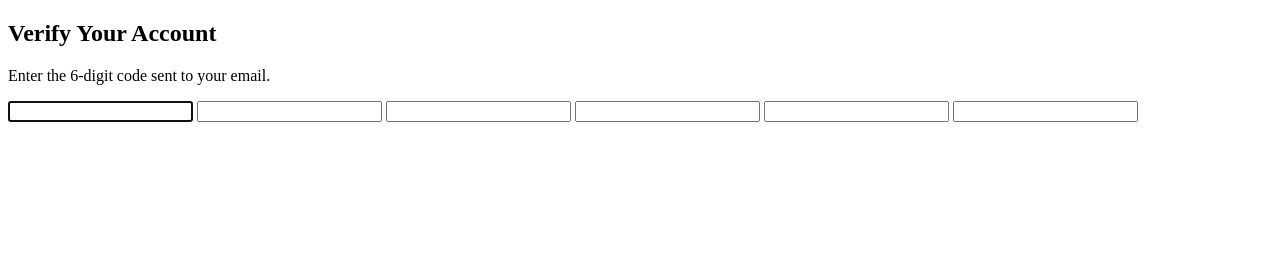
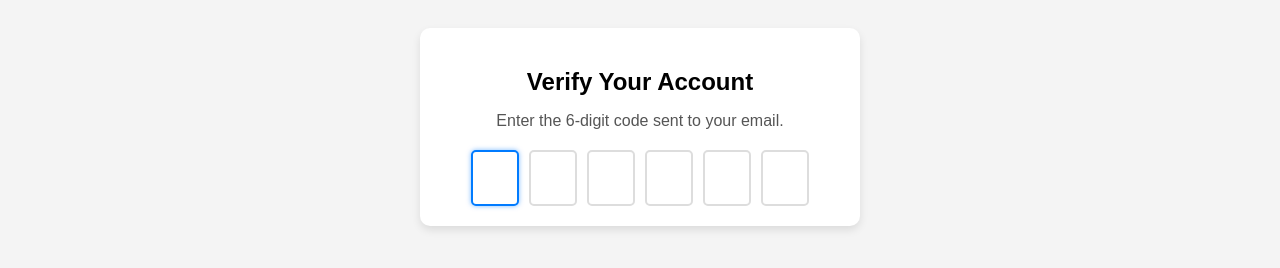
Before and after one commit to acciojob/OTP-Naman1000, a website: page main.html in a window 1280 px wide. Drawn offline with Linux system fonts and the light colour scheme.

Commit message:
created a submission

```diff
--- a/main.html
+++ b/main.html
@@ -1,12 +1,11 @@
 <!DOCTYPE html>
-
-<html>
-
+<html lang="en">
 <head>
-	<link rel="stylesheet" href="styles.css">
-
+    <meta charset="UTF-8">
+    <meta name="viewport" content="width=device-width, initial-scale=1.0">
+    <title>OTP Verification</title>
+    <link rel="stylesheet" href="styles.css">
 </head>
-
 <body>
 	<!-- the entire body must be written by student -->
 		 <div class="container">
@@ -23,7 +22,7 @@
         </div>
     </div>
 
-</script>
+	<script src="script.js"></script>
 
 </body>
 
--- a/styles.css
+++ b/styles.css
@@ -1 +1,48 @@
 /*  your css code here. If applicable */
+body {
+    font-family: Arial, sans-serif;
+    text-align: center;
+    background-color: #f4f4f4;
+    padding: 20px;
+}
+
+.container {
+    max-width: 400px;
+    background: #fff;
+    padding: 20px;
+    border-radius: 10px;
+    box-shadow: 0px 4px 8px rgba(0, 0, 0, 0.1);
+    margin: auto;
+}
+
+#verification_heading {
+    font-size: 24px;
+    margin-bottom: 10px;
+}
+
+#verification_subtext {
+    font-size: 16px;
+    color: #555;
+    margin-bottom: 20px;
+}
+
+.code-container {
+    display: flex;
+    justify-content: center;
+    gap: 10px;
+}
+
+.code {
+    width: 40px;
+    height: 50px;
+    font-size: 20px;
+    text-align: center;
+    border: 2px solid #ddd;
+    border-radius: 5px;
+    outline: none;
+}
+
+.code:focus {
+    border-color: #007bff;
+    box-shadow: 0px 0px 5px rgba(0, 123, 255, 0.5);
+}
```
